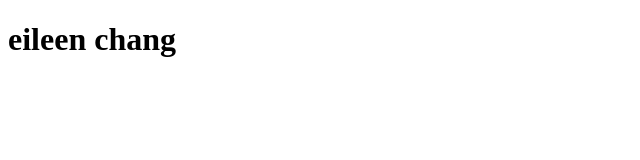
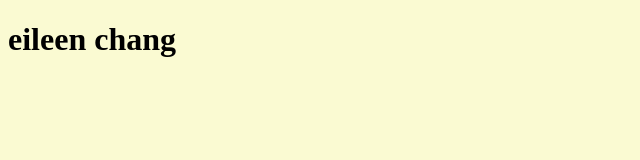
Before and after one commit to eileenchang/eileenchang.github.io, a plain HTML site: page index.html in a window 1280 px wide. Shown: the whole page, without its empty margins (0-640 px from the left). Drawn offline with Linux system fonts and the light colour scheme.

Commit message:
Update index.html

```diff
--- a/index.html
+++ b/index.html
@@ -3,7 +3,7 @@
 
 <head>
     <title>Home</title>
-    <link rel="stylesheet" type="text/css" href="css/main.css">
+    <link rel="stylesheet" type="text/css" href="styles.css">
 </head>
 
 <body>
```
